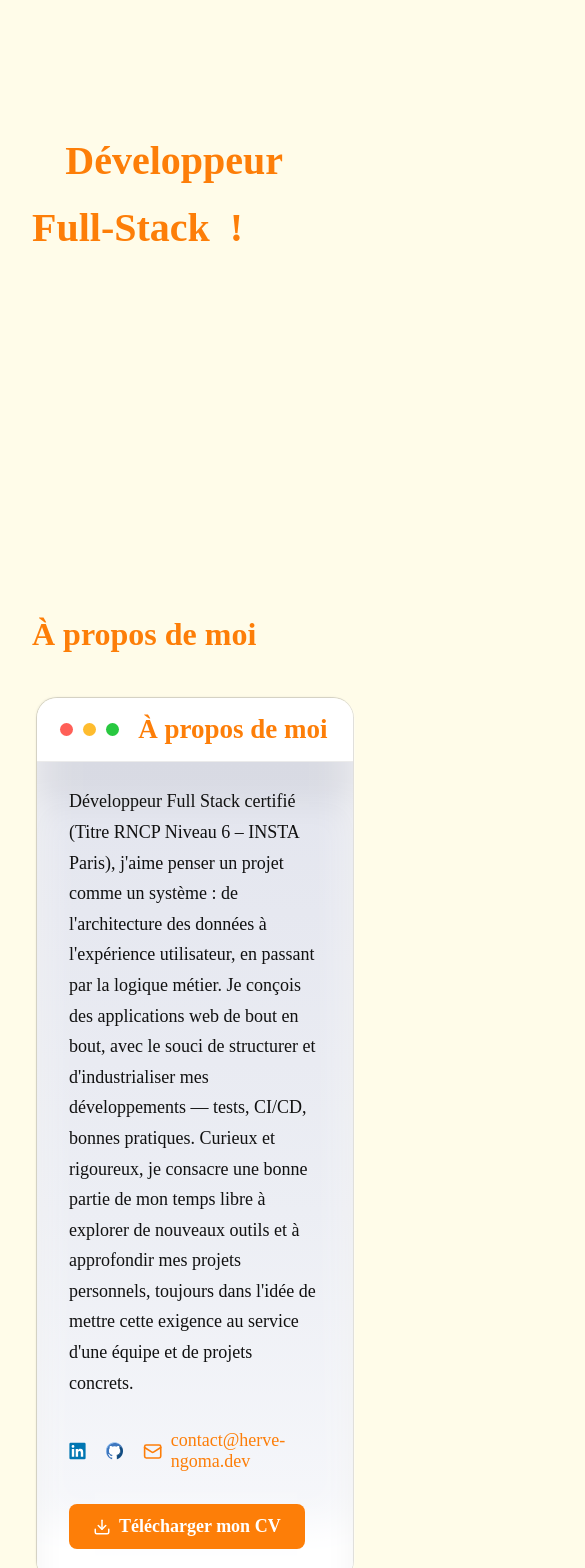
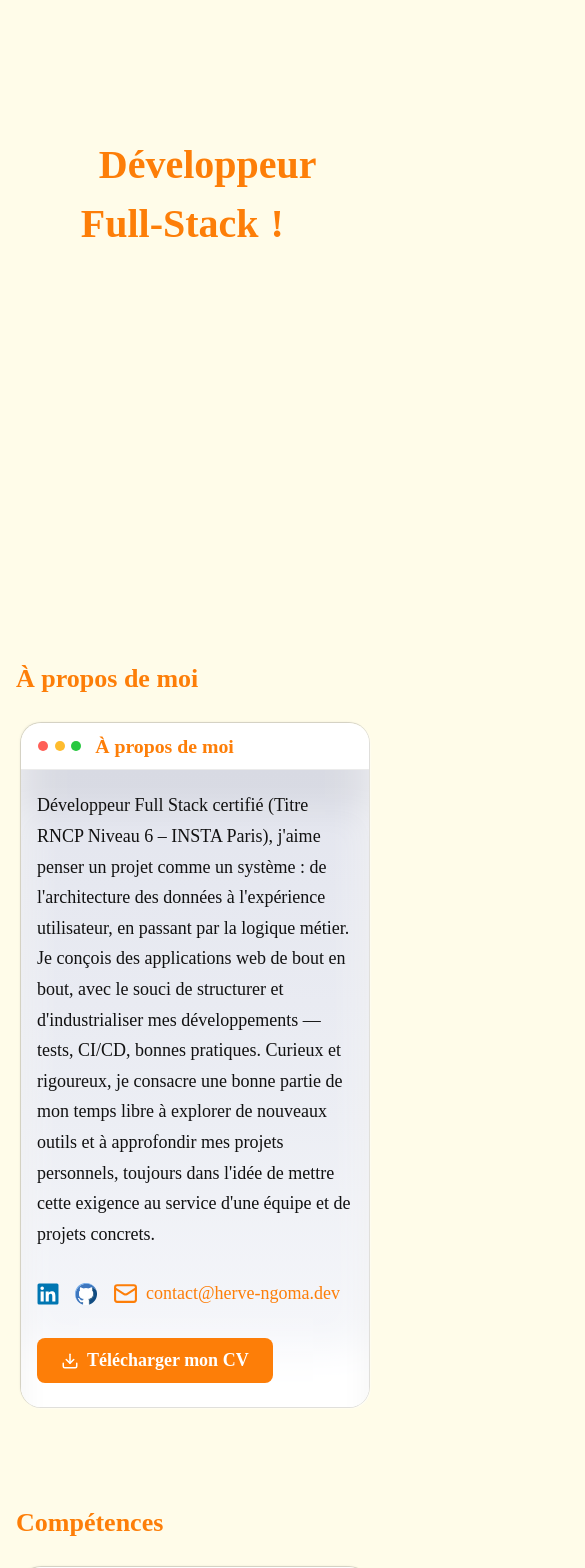
Before and after one commit to HNGA91/Portfolio_Dev, a React (Vite) app: page / in a window 390 px wide. Shown: the part 300-1868 px from the top of the page, 585 px wide, since content can reach past the window. Built offline with nearby package versions, Linux system fonts and the light colour scheme.

Commit message:
feat: responsive des sections et du footer

```diff
--- a/src/components/Footer/Footer.module.css
+++ b/src/components/Footer/Footer.module.css
@@ -21,3 +21,17 @@
 .footer a {
 	font-size: 1.1rem;
 }
+
+@media (max-width: 900px) {
+	.footer {
+		grid-template-columns: 1fr;
+		justify-items: center;
+		text-align: center;
+		gap: 8px;
+		padding: 20px 16px;
+	}
+
+	.footer a {
+		justify-self: center;
+	}
+}
--- a/src/components/ImageLightbox/ImageLightbox.module.css
+++ b/src/components/ImageLightbox/ImageLightbox.module.css
@@ -50,3 +50,19 @@
 .close:hover {
 	color: var(--color-orange);
 }
+
+@media (max-width: 600px) {
+	.backdrop {
+		padding: 8px;
+	}
+
+	.dialog {
+		width: 96vw;
+		height: min(70dvh, 700px);
+	}
+
+	.close {
+		top: 8px;
+		right: 10px;
+	}
+}
--- a/src/components/ProjectCard/ProjectCard.module.css
+++ b/src/components/ProjectCard/ProjectCard.module.css
@@ -66,3 +66,23 @@
 	border-bottom-color: var(--color-orange);
 	font-weight: 700;
 }
+
+@media (max-width: 600px) {
+	.panel {
+		padding: 16px;
+	}
+
+	.techGrid {
+		grid-template-columns: repeat(3, 1fr);
+		gap: 20px 12px;
+	}
+
+	.linkButton {
+		padding: 10px 18px;
+	}
+
+	.tab {
+		font-size: 0.8rem;
+		padding: 12px 2px;
+	}
+}
--- a/src/components/SectionTitle/SectionTitle.module.css
+++ b/src/components/SectionTitle/SectionTitle.module.css
@@ -18,3 +18,10 @@
 		opacity: 0;
 	}
 }
+
+@media (max-width: 600px) {
+	.title {
+		font-size: 26px;
+		margin-bottom: 24px;
+	}
+}
--- a/src/components/SkillCard/SkillCard.module.css
+++ b/src/components/SkillCard/SkillCard.module.css
@@ -33,3 +33,7 @@
 .card:hover .name {
 	color: var(--color-orange);
 }
+
+.name {
+	text-align: center;
+}
--- a/src/components/TerminalCard/TerminalCard.module.css
+++ b/src/components/TerminalCard/TerminalCard.module.css
@@ -114,3 +114,13 @@
 	filter: blur(20px);
 	background: var(--gradient-neon);
 }
+
+@media (max-width: 600px) {
+	.card {
+		--terminal-title-size: 1.1rem;
+	}
+
+	.body {
+		padding: 20px 16px 24px;
+	}
+}
--- a/src/sections/AboutSection.module.css
+++ b/src/sections/AboutSection.module.css
@@ -40,3 +40,21 @@
 	border-radius: 8px;
 	font-weight: 600;
 }
+
+@media (max-width: 900px) {
+	.section {
+		padding: 32px 24px;
+		scroll-margin-top: var(--header-height);
+	}
+}
+
+@media (max-width: 600px) {
+	.section {
+		padding: 32px 16px;
+	}
+
+	.socials {
+		flex-wrap: wrap;
+		gap: 16px;
+	}
+}
--- a/src/sections/ContactSection.module.css
+++ b/src/sections/ContactSection.module.css
@@ -54,3 +54,13 @@
 .feedbackError {
 	border-left-color: var(--color-error);
 }
+
+@media (max-width: 600px) {
+	.section {
+		padding: 48px 16px 80px;
+	}
+
+	.form {
+		gap: 28px;
+	}
+}
--- a/src/sections/HomeSection.module.css
+++ b/src/sections/HomeSection.module.css
@@ -34,3 +34,21 @@
 		opacity: 0;
 	}
 }
+
+@media (max-width: 1200px) {
+	.title {
+		justify-content: center;
+		text-align: center;
+	}
+}
+
+@media (max-width: 600px) {
+	.section {
+		min-height: 100svh;
+		padding: 0 16px;
+	}
+
+	.title {
+		gap: 0.3em;
+	}
+}
--- a/src/sections/ProjectsSection.module.css
+++ b/src/sections/ProjectsSection.module.css
@@ -7,7 +7,17 @@
 
 .grid {
 	display: grid;
-	grid-template-columns: repeat(auto-fit, minmax(520px, 1fr));
+	grid-template-columns: repeat(auto-fit, minmax(min(100%, 520px), 1fr));
     grid-auto-rows: 1fr;
 	gap: 48px 32px;
 }
+
+@media (max-width: 600px) {
+	.section {
+		padding: 48px 16px;
+	}
+
+	.grid {
+		gap: 32px;
+	}
+}
--- a/src/sections/SkillsSection.module.css
+++ b/src/sections/SkillsSection.module.css
@@ -20,3 +20,29 @@
 	grid-template-columns: repeat(4, 1fr);
 	gap: 24px 16px;
 }
+
+@media (max-width: 900px) {
+	.section {
+		padding: 48px 24px;
+	}
+
+	.row {
+		flex-direction: column;
+		gap: 24px;
+	}
+
+	.row > * {
+		flex: none;
+	}
+}
+
+@media (max-width: 600px) {
+	.section {
+		padding: 48px 16px;
+	}
+
+	.grid {
+		grid-template-columns: repeat(3, 1fr);
+		gap: 20px 12px;
+	}
+}
```
